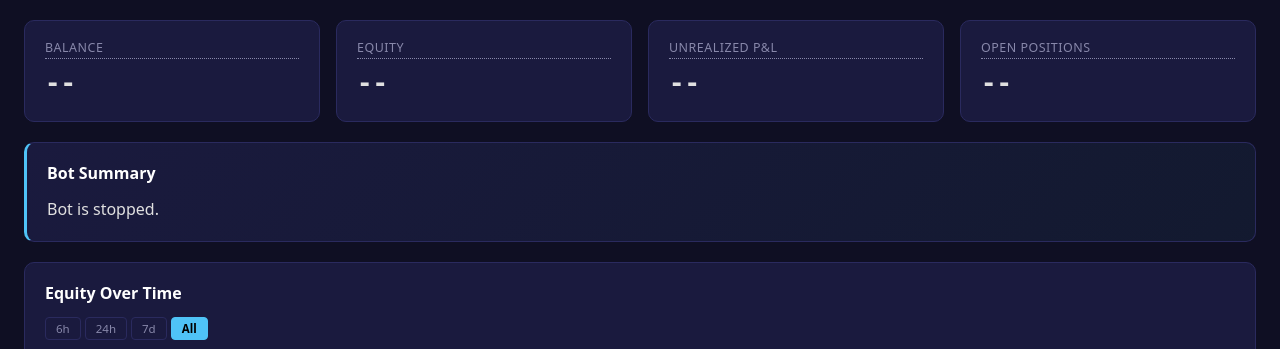
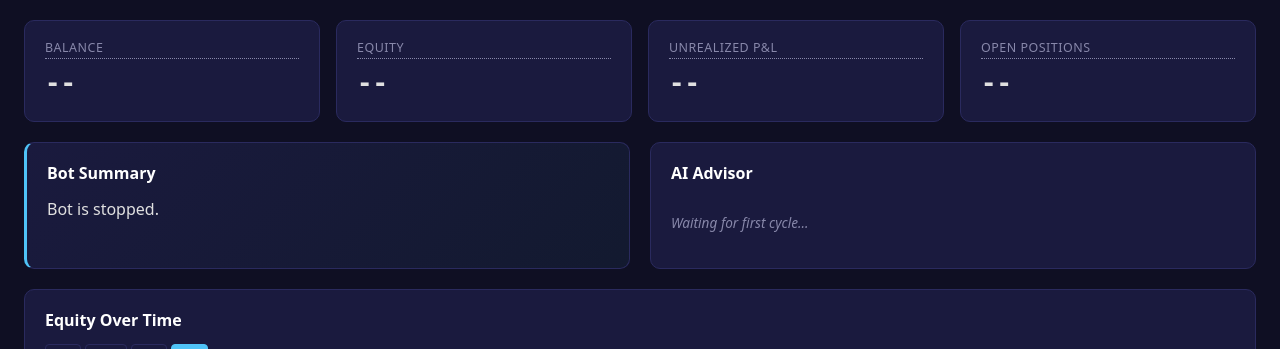
Before and after one commit to otherworld-dev/Stockio, a Python web app: template src/stockio/templates/dashboard.html in a window 1280 px wide. Shown: the part 95-444 px from the top of the page. Run offline with Jinja, Linux system fonts and the light colour scheme; the template is opened without the code that fills it, so the values that code supplies are empty.

Commit message:
Move AI Advisor panel next to Bot Summary in a side-by-side grid

```diff
--- a/src/stockio/templates/dashboard.html
+++ b/src/stockio/templates/dashboard.html
@@ -322,6 +322,9 @@
   @media (max-width: 900px) {
     .cards { grid-template-columns: repeat(2, 1fr); }
   }
+  @media (max-width: 900px) {
+    .summary-advisor-grid { grid-template-columns: 1fr !important; }
+  }
   @media (max-width: 500px) {
     .cards { grid-template-columns: 1fr; }
     .header { padding: 10px 14px; gap: 8px; flex-direction: row; flex-wrap: wrap; }
@@ -482,10 +485,16 @@
     <div class="risk-limits" id="riskLimits"></div>
   </div>
 
-  <!-- Bot Summary -->
-  <div class="panel summary-panel">
-    <div class="panel-title">Bot Summary</div>
-    <div class="summary-text" id="botSummary">Loading...</div>
+  <!-- Bot Summary + AI Advisor -->
+  <div class="summary-advisor-grid" style="display:grid;grid-template-columns:1fr 1fr;gap:20px">
+    <div class="panel summary-panel">
+      <div class="panel-title">Bot Summary</div>
+      <div class="summary-text" id="botSummary">Loading...</div>
+    </div>
+    <div class="panel" id="llmAdvisorPanel">
+      <div class="panel-title">AI Advisor</div>
+      <div id="llmAdvisorContent"><p class="no-data">Waiting for first cycle...</p></div>
+    </div>
   </div>
 
   <!-- P&L Chart -->
@@ -528,12 +537,6 @@
         <p class="no-data">Loading...</p>
       </div>
     </div>
-  </div>
-
-  <!-- LLM Advisor -->
-  <div class="panel" id="llmAdvisorPanel">
-    <div class="panel-title">AI Advisor</div>
-    <div id="llmAdvisorContent"><p class="no-data">Waiting for first cycle...</p></div>
   </div>
 
   <!-- Bot Thinking Log -->
```
